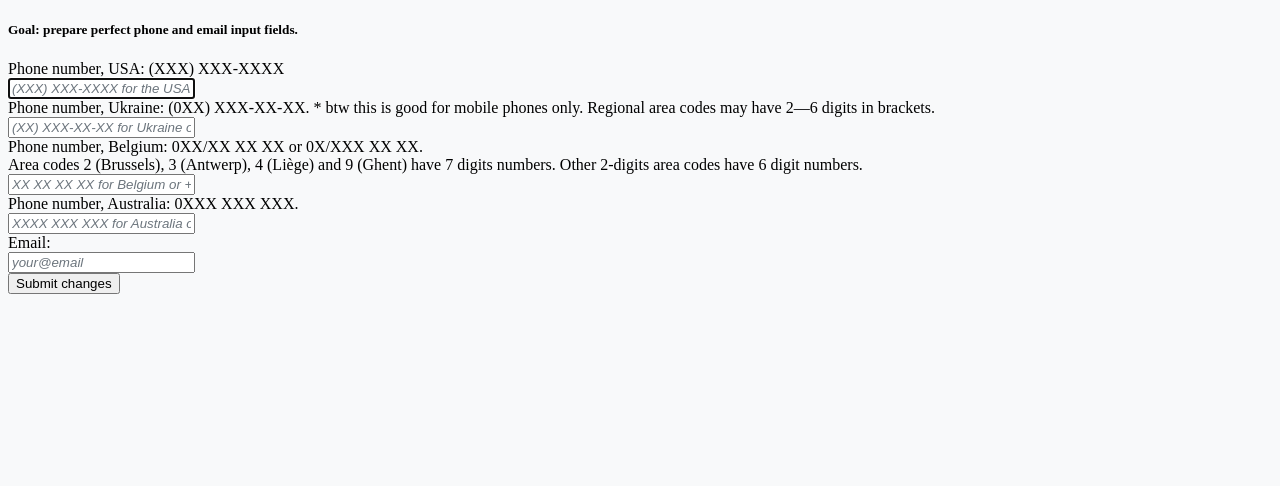
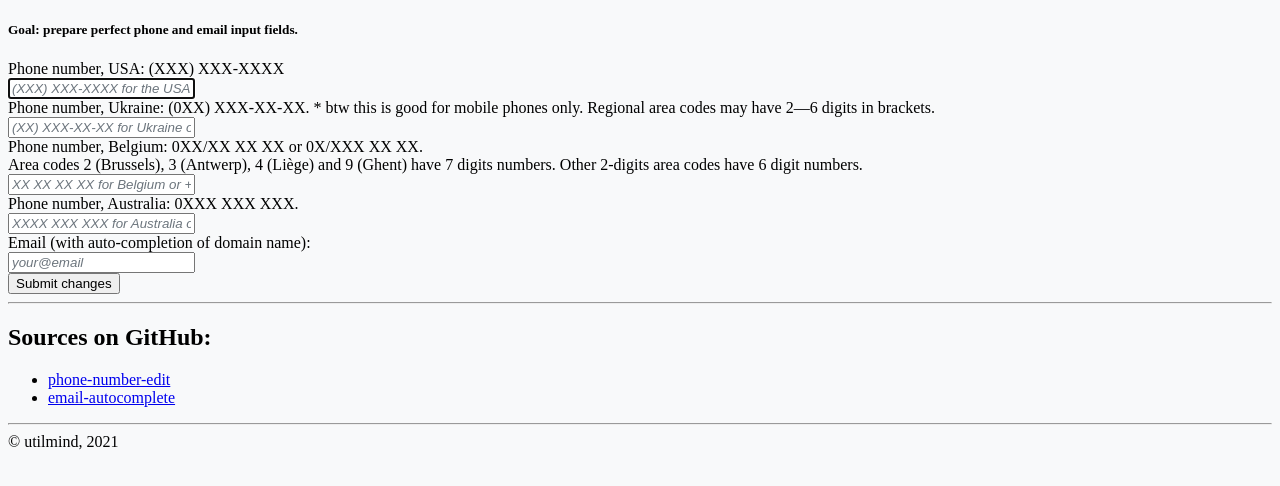
Before and after one commit to utilmind/phone-number-edit, a plain HTML site: page index.html in a window 1280 px wide. Drawn offline with Linux system fonts and the light colour scheme; files that its build step writes are made by us from their sources.

Commit message:
Update index.html

```diff
--- a/index.html
+++ b/index.html
@@ -51,13 +51,26 @@ var wReady=function(e,n){var t=document.readyState;n||"loading"!==t?"complete"!=
                 name="phone" id="dlg_phone" class="form-control place-bi"
                 placeholder="XXXX XXX XXX for Australia or +XX ... for international number" spellcheck="false" maxlength="32" required autofocus /></div>
 
-            <div class="mt-2"><label class="m-0" for="dlg_email">Email:</label></div>
+            <div class="mt-2"><label class="m-0" for="dlg_email">Email (with auto-completion of domain name):</label></div>
             <div class="position-relative"><input type="email" pattern="[\d\s\(\)\[\]\-\+\.,/]+"
                 name="email" id="dlg_email" class="form-control place-bi text-lowercase" data-domains="target.com, targettvspots.com"
                 placeholder="your@email" spellcheck="false" maxlength="64" required /></div>
 
             <div class="mt-3"><button type="submit" class="btn btn-primary">Submit changes</button></div>
         </form>
+
+        <hr />
+
+        <h2>Sources on GitHub:</h2>
+        <ul>
+            <li><a href="https://github.com/utilmind/phone-number-edit/" target="_blank">phone-number-edit</a></li>
+            <li><a href="https://github.com/utilmind/email-autocomplete/" target="_blank">email-autocomplete</a></li>
+        </ul>
+
+        <hr />
+
+        <div class="text-right">&copy; utilmind, 2021</div>
+
     </div>
 
 <script>
```
